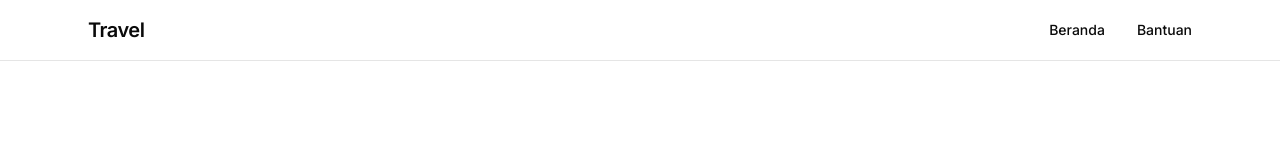
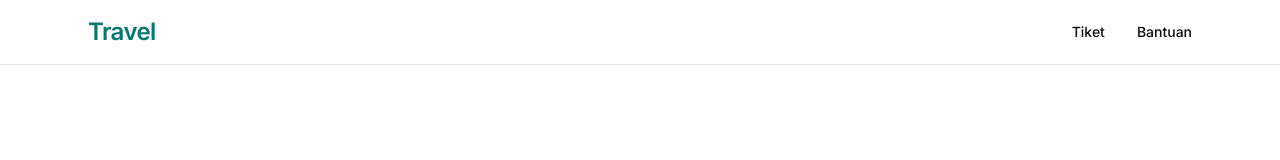
Before and after one commit to artsbymat/travel, a Next.js app: page / in a window 1280 px wide. Shown: the top 160 px of the page. Built offline with nearby package versions, Linux system fonts and the light colour scheme.

Commit message:
style: Rename Header to Navbar
- change nav item

```diff
--- a/src/app/(public)/layout.tsx
+++ b/src/app/(public)/layout.tsx
@@ -1,4 +1,4 @@
-import Header from "@/components/public/Header";
+import Navbar from "@/components/public/Navbar";
 
 export default function PublicLayout({
   children
@@ -7,7 +7,7 @@ export default function PublicLayout({
 }>) {
   return (
     <>
-      <Header />
+      <Navbar />
       <main>{children}</main>
     </>
   );
--- a/src/components/public/Header.tsx
+++ b/src/components/public/Navbar.tsx
@@ -1,16 +1,16 @@
 import Link from "next/link";
 
-export default function Header() {
+export default function Navbar() {
   return (
     <header className="border-border bg-background border-b">
       <nav className="mx-auto flex max-w-6xl items-center justify-between px-6 py-4">
-        <div className="text-xl font-semibold tracking-tight">Travel</div>
+        <div className="text-primary text-2xl font-semibold tracking-tight">Travel</div>
         <div className="flex items-center gap-8">
           <Link
-            href="/"
+            href="/ticket"
             className="hover:text-muted-foreground text-sm font-medium transition-colors"
           >
-            Beranda
+            Tiket
           </Link>
           <Link
             href="/help"
```
